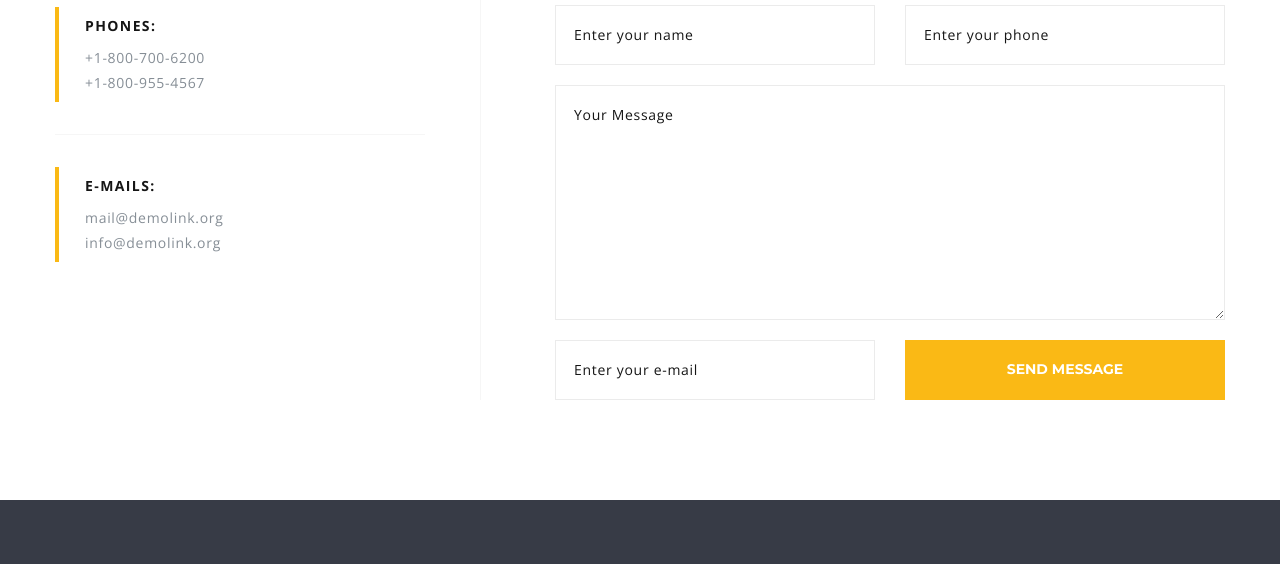
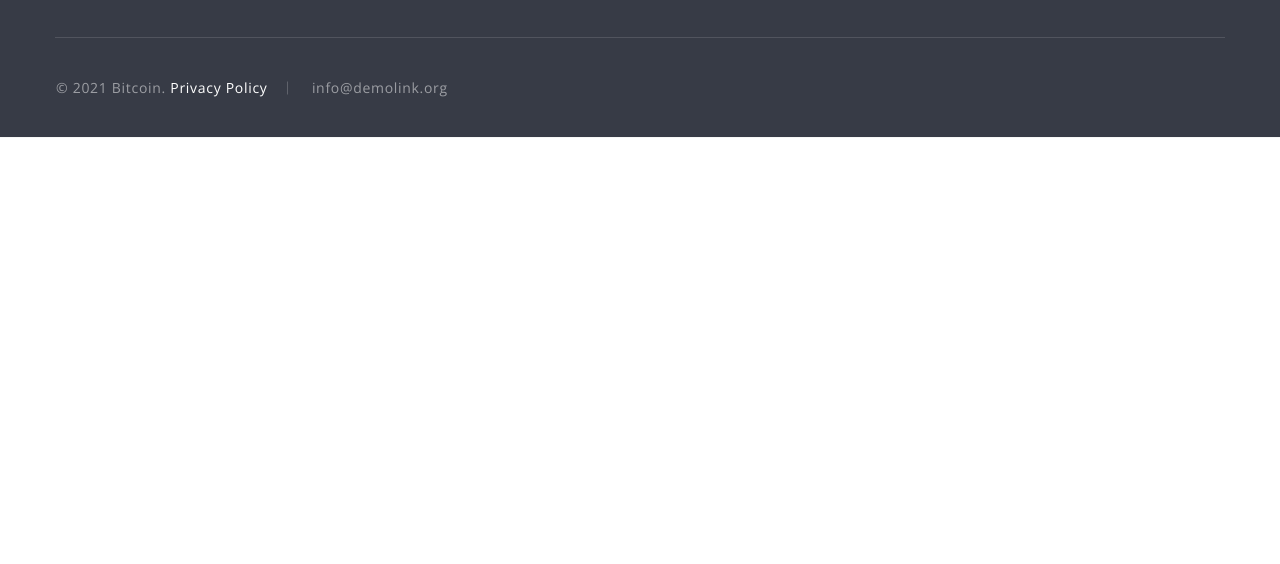
Before and after one commit to GoorMoon/crymbo, a plain HTML site: page index.html in a window 1280 px wide. Shown: the part 906-1470 px from the top of the page. After the commit the page ends 1044 px from the top, so only its background shows below. Drawn offline with nearby package versions, Linux system fonts and the light colour scheme; a script that the page names is missing.

Commit message:
removed contact section and navigation

```diff
--- a/index.html
+++ b/index.html
@@ -60,8 +60,6 @@
               <!-- RD Navbar Nav-->
               <ul class="rd-navbar-nav">
                 <li class="rd-nav-item"><a class="rd-nav-link" href="#home">Home</a>
-                </li>
-                <li class="rd-nav-item"><a class="rd-nav-link" href="#contacts">Contacts</a>
                 </li>
               </ul>
             </div>
@@ -134,78 +132,6 @@
       </div>
     </section>
 
-    <!-- Mailform-->
-    <section class="section section-lg" id="contacts">
-      <div class="container">
-        <div class="row justify-content-center justify-content-lg-between row-2-columns-bordered row-50">
-          <div class="col-md-10 col-lg-4">
-            <h3>Get in Touch</h3>
-            <ul class="list-creative">
-              <li>
-                <dl class="list-terms-medium">
-                  <dt>Phones</dt>
-                  <dd>
-                    <ul class="list-xs">
-                      <li><a href="tel:#">+1-800-700-6200</a></li>
-                      <li><a href="tel:#">+1-800-955-4567</a></li>
-                    </ul>
-                  </dd>
-                </dl>
-              </li>
-              <li>
-                <dl class="list-terms-medium">
-                  <dt>E-mails</dt>
-                  <dd>
-                    <ul class="list-xs">
-                      <li><a href="mailto:#">mail@demolink.org</a></li>
-                      <li><a href="mailto:#">info@demolink.org</a></li>
-                    </ul>
-                  </dd>
-                </dl>
-              </li>
-            </ul>
-          </div>
-          <div class="col-md-10 col-lg-7">
-            <h3>Contact Form</h3>
-            <!-- RD Mailform-->
-            <form class="form rd-mailform" data-form-output="form-output-global" data-form-type="contact" method="post"
-              action="bat/rd-mailform.php">
-              <div class="row row-20">
-                <div class="col-md-6">
-                  <div class="form-wrap">
-                    <input class="form-input" id="contact-name" type="text" name="name" data-constraints="@Required">
-                    <label class="form-label" for="contact-name">Enter your name</label>
-                  </div>
-                </div>
-                <div class="col-md-6">
-                  <div class="form-wrap">
-                    <input class="form-input" id="contact-phone" type="text" name="phone" data-constraints="@Numeric">
-                    <label class="form-label" for="contact-phone">Enter your phone</label>
-                  </div>
-                </div>
-                <div class="col-12">
-                  <div class="form-wrap">
-                    <label class="form-label" for="contact-message">Your Message</label>
-                    <textarea class="form-input" id="contact-message" name="message"
-                      data-constraints="@Required"></textarea>
-                  </div>
-                </div>
-                <div class="col-md-6">
-                  <div class="form-wrap">
-                    <input class="form-input" id="contact-email" type="email" name="email"
-                      data-constraints="@Email @Required">
-                    <label class="form-label" for="contact-email">Enter your e-mail</label>
-                  </div>
-                </div>
-                <div class="col-md-6">
-                  <button class="button button-block button-primary" type="submit">Send Message</button>
-                </div>
-              </div>
-            </form>
-          </div>
-        </div>
-      </div>
-    </section>
 
     <!-- Page Footer-->
     <footer class="section footer-classic context-dark">
```
